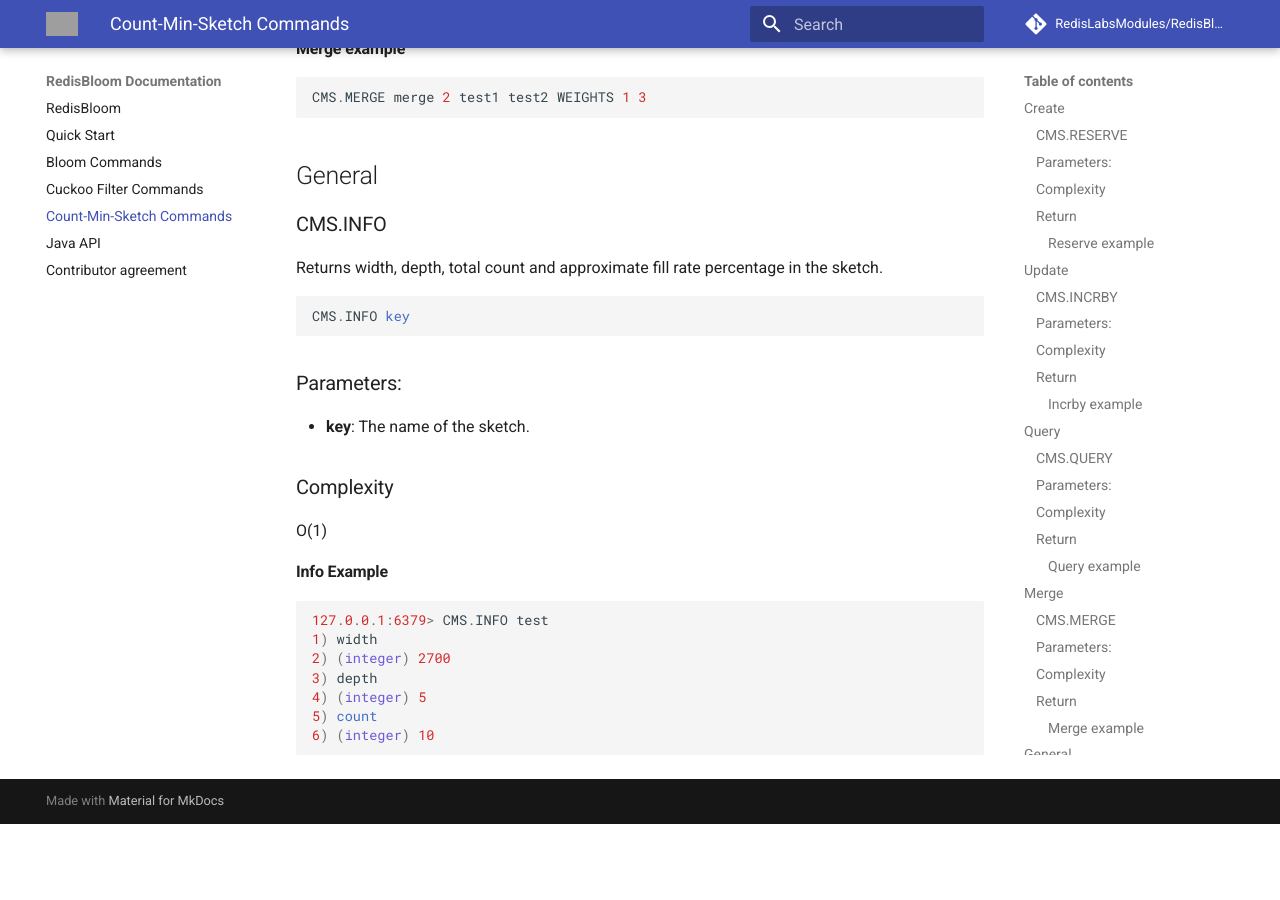
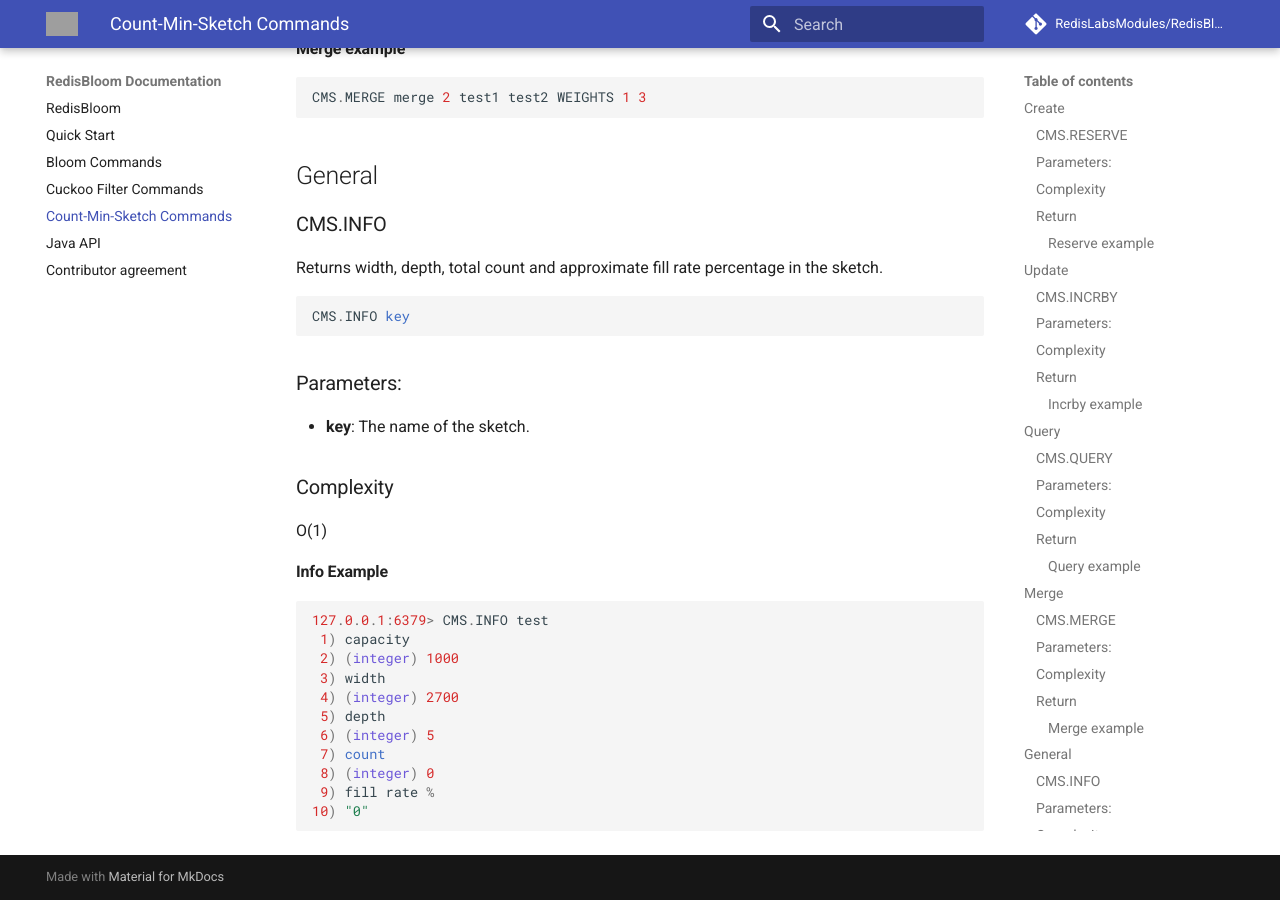
Before and after one commit to RedisBloom/RedisBloom, an MkDocs documentation site: the page built from docs/CountMinSketch_Commands.md, in a window 1280 px wide and 900 px high, scrolled down 2973 px. Built offline with MkDocs 1.6.1 and Material for MkDocs 9.7.7, drawn with Linux system fonts in a browser that asks for light colours; comment, search, counter and statistics services are not loaded; old or Windows-style settings are respelled for this version of MkDocs; before the commit the page ends 3797 px from its top, so only the background shows below that; grey boxes are pictures that could not be loaded.

Commit message:
Added capacity to info

````diff
--- a/docs/CountMinSketch_Commands.md
+++ b/docs/CountMinSketch_Commands.md
@@ -150,10 +150,14 @@
 
 ```sql
 127.0.0.1:6379> CMS.INFO test
-1) width
-2) (integer) 2700
-3) depth
-4) (integer) 5
-5) count
-6) (integer) 10
+ 1) capacity
+ 2) (integer) 1000
+ 3) width
+ 4) (integer) 2700
+ 5) depth
+ 6) (integer) 5
+ 7) count
+ 8) (integer) 0
+ 9) fill rate %
+10) "0"
 ```
````
Also changed, not shown: 4 other files.
